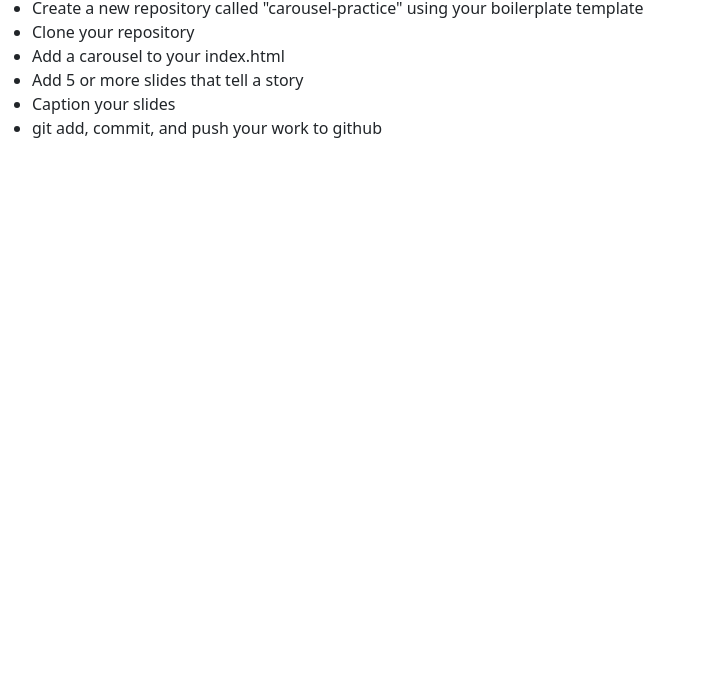
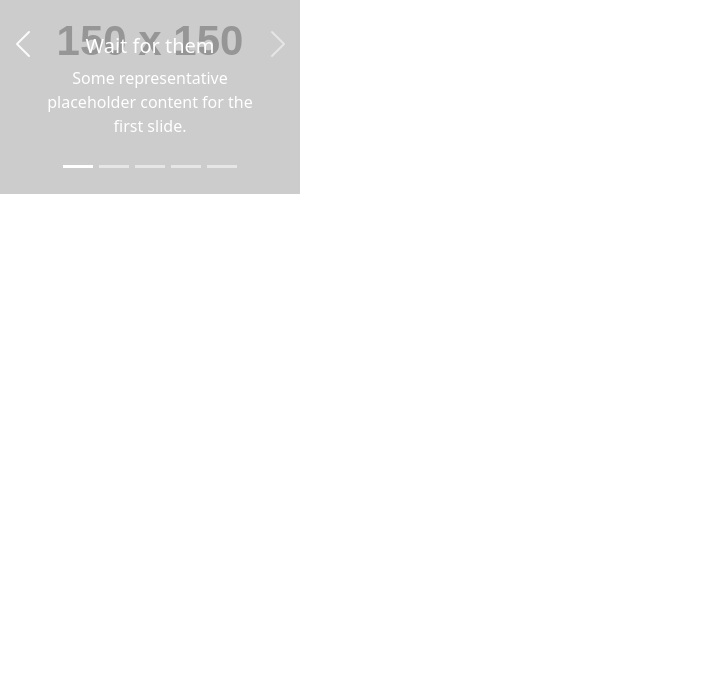
Before and after one commit to NSilva50/carousel-practice, a plain HTML site: page index.html in a window 1280 px wide. Shown: the part 106-800 px from the top of the page, without its empty margins (0-706 px from the left). Drawn offline with nearby package versions, Linux system fonts and the light colour scheme; placeholder pictures from the web are drawn by us.

Commit message:
made basic carousel with control and indicators

```diff
--- a/css/styles.css
+++ b/css/styles.css
@@ -0,0 +1,4 @@
+#myCarousel{
+    width: 300px;
+    height: 300px;
+}
--- a/index.html
+++ b/index.html
@@ -12,15 +12,54 @@
     <title>Document</title>
 </head>
 <body>
-    <h1>hello world!</h1>
-    <h2>Daily Challenge</h2>
-    <ul>
-        <li>Create a new repository called "carousel-practice" using your boilerplate template</li>
-        <li>Clone your repository</li>
-        <li>Add a carousel to your index.html</li>
-        <li>Add 5 or more slides that tell a story</li>
+
+    <div id="myCarousel" class="carousel slide" data-bs-ride="carousel">
+        <div class="carousel-indicators">
+            <button type="button" data-bs-target="#myCarousel" data-bs-slide-to="0" class="active" aria-current="true" aria-label="Slide 1"></button>
+            <button type="button" data-bs-target="#myCarousel" data-bs-slide-to="1" aria-label="Slide 2"></button>
+            <button type="button" data-bs-target="#myCarousel" data-bs-slide-to="2" aria-label="Slide 3"></button>
+            <button type="button" data-bs-target="#myCarousel" data-bs-slide-to="3" aria-label="Slide 4"></button>
+            <button type="button" data-bs-target="#myCarousel" data-bs-slide-to="4" aria-label="Slide 0"></button>
+        </div>
+        <div class="carousel-inner">
+          <div class="carousel-item active" data-bs-interval="3000"><!-- data-bs-interval="" changes slide time. Add to carousel-item -->
+            <img src="https://via.placeholder.com/150" class="d-block w-100" alt="...">
+            <div class="carousel-caption d-none d-md-block"><!-- Carousel captions insert mini msgs over img. Place inside carousel-item-->
+                <h5>Wait for them</h5>
+                <p>Some representative placeholder content for the first slide.</p>
+            </div>
+          </div>
+          <div class="carousel-item" data-bs-interval="0">
+            <h1>now you see me</h1>
+          </div>
+          <div class="carousel-item" data-bs-interval="3000">
+            <img src="https://via.placeholder.com/200" class="d-block w-100" alt="...">
+            <div class="carousel-caption d-none d-md-block">
+                <h5>WHERE DID HE GO!?</h5>
+            </div>
+          </div>
+          <div class="carousel-item" data-bs-interval="0">
+          </div>
+          <div class="carousel-item" data-bs-interval="3000">
+            <img src="https://via.placeholder.com/300" class="d-block w-100" alt="...">
+            <div class="carousel-caption d-none d-md-block">
+                <h3>now it's too late</h3>
+            </div>
+          </div>
+        </div>
+        <button class="carousel-control-prev" type="button" data-bs-target="#myCarousel" data-bs-slide="prev">
+            <span class="carousel-control-prev-icon" aria-hidden="true"></span>
+            <span class="visually-hidden">Previous</span>
+        </button>
+        <button class="carousel-control-next" type="button" data-bs-target="#myCarousel" data-bs-slide="next">
+            <span class="carousel-control-next-icon" aria-hidden="true"></span>
+            <span class="visually-hidden">Next</span>
+        </button>
+    </div>
+
+    <!-- <ul>
         <li>Caption your slides</li>
         <li>git add, commit, and push your work to github</li>
-    </ul>
+    </ul> -->
 </body>
 </html>
```
